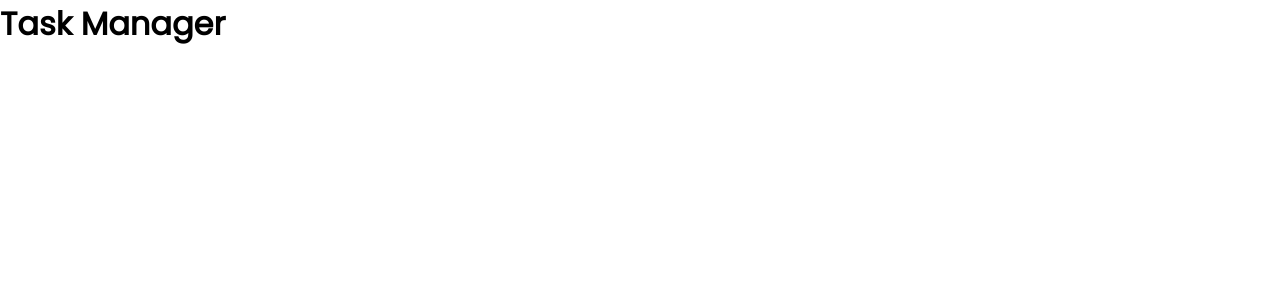
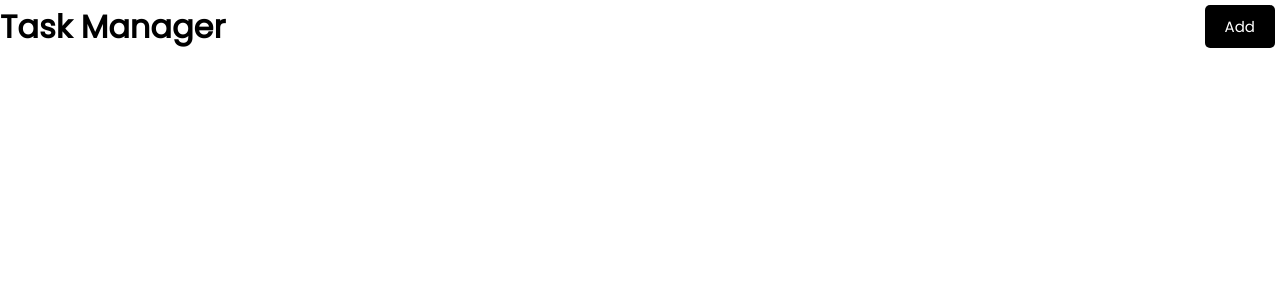
Before and after one commit to MohammadRezaQaderi/Learning, a React (Create React App) app in the folder React/react-app/: page / in a window 1280 px wide. Shown: the top 300 px of the page. Built offline with nearby package versions, Linux system fonts and the light colour scheme.

Commit message:
the event handeling with react\

```diff
--- a/React/react-app/src/App.js
+++ b/React/react-app/src/App.js
@@ -3,7 +3,7 @@
 function App() {
   return (
     <div className="App">
-      <Header />
+      <Header title = "Task Manager"/>
     </div>
   );
 }
--- /dev/null
+++ b/React/react-app/src/components/Button.js
@@ -0,0 +1,16 @@
+import PropTypes from 'prop-types'
+const Button = ({color, text, onClick}) => {
+    return <button onClick={onClick} style={{backgroundColor: color}} className='btn'>{text}</button>
+}
+
+Button.defaultProps = {
+    color: 'black',
+    text: 'Add',
+}
+
+Button.propType ={
+    color: PropTypes.string,
+    text: PropTypes.string,
+    onClick: PropTypes.func.isRequired,
+}
+export default Button
--- a/React/react-app/src/components/Header.js
+++ b/React/react-app/src/components/Header.js
@@ -1,8 +1,13 @@
 import PropTypes from 'prop-types'
+import Button from './Button.js'
 const Header = ({title}) => {
+    const onClick =  () =>{
+
+    }
   return (
-    <header>
+    <header className='header'>
         <h1 >{title}</h1>
+        <Button onClick={onClick} />
     </header>
   )
 }
@@ -12,7 +17,7 @@
 }
 
 Header.prototype ={
-    title: PropTypes.string,
+    title: PropTypes.string.isRequired,
 }
 
 // ccs in Js
```
